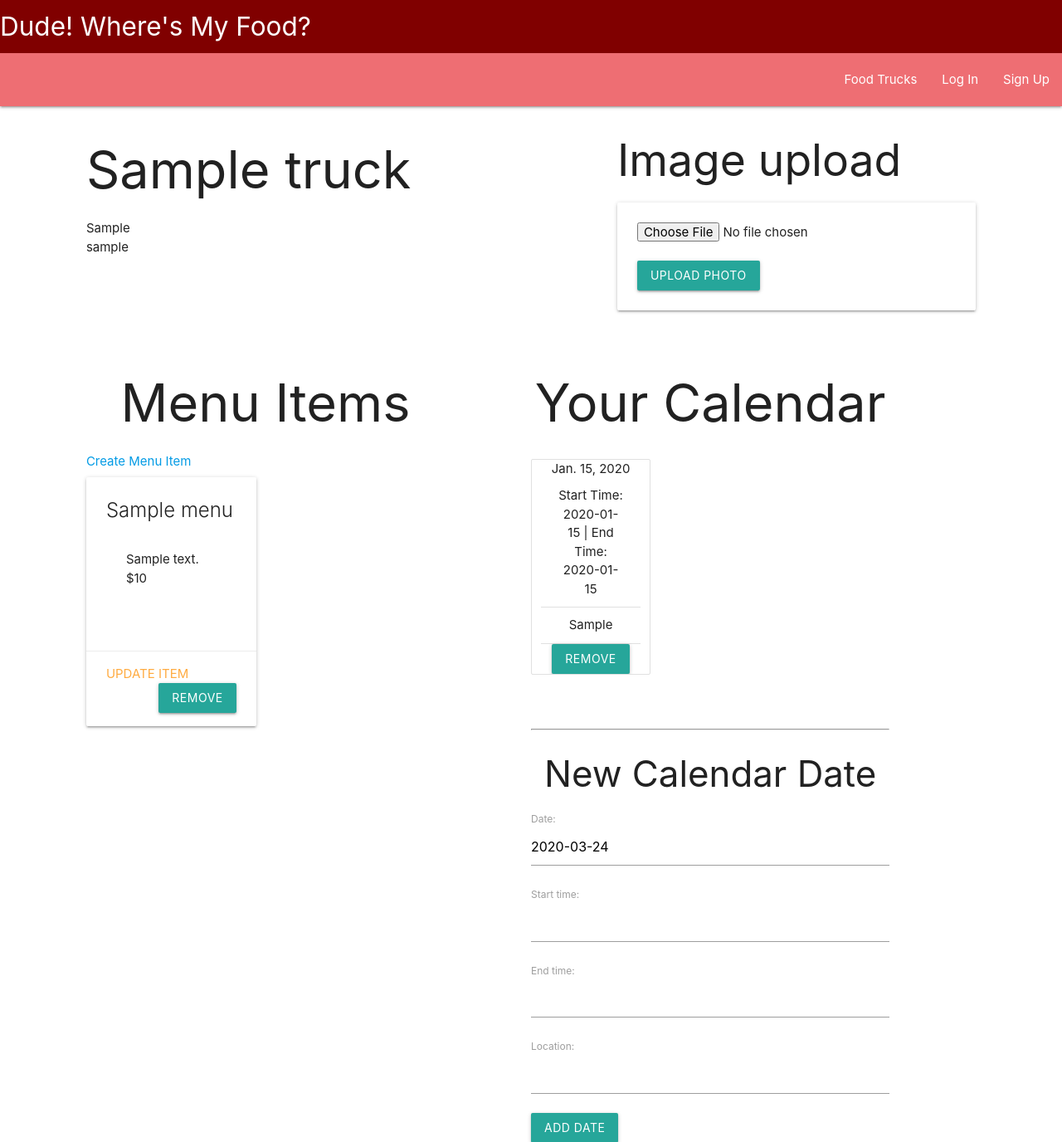
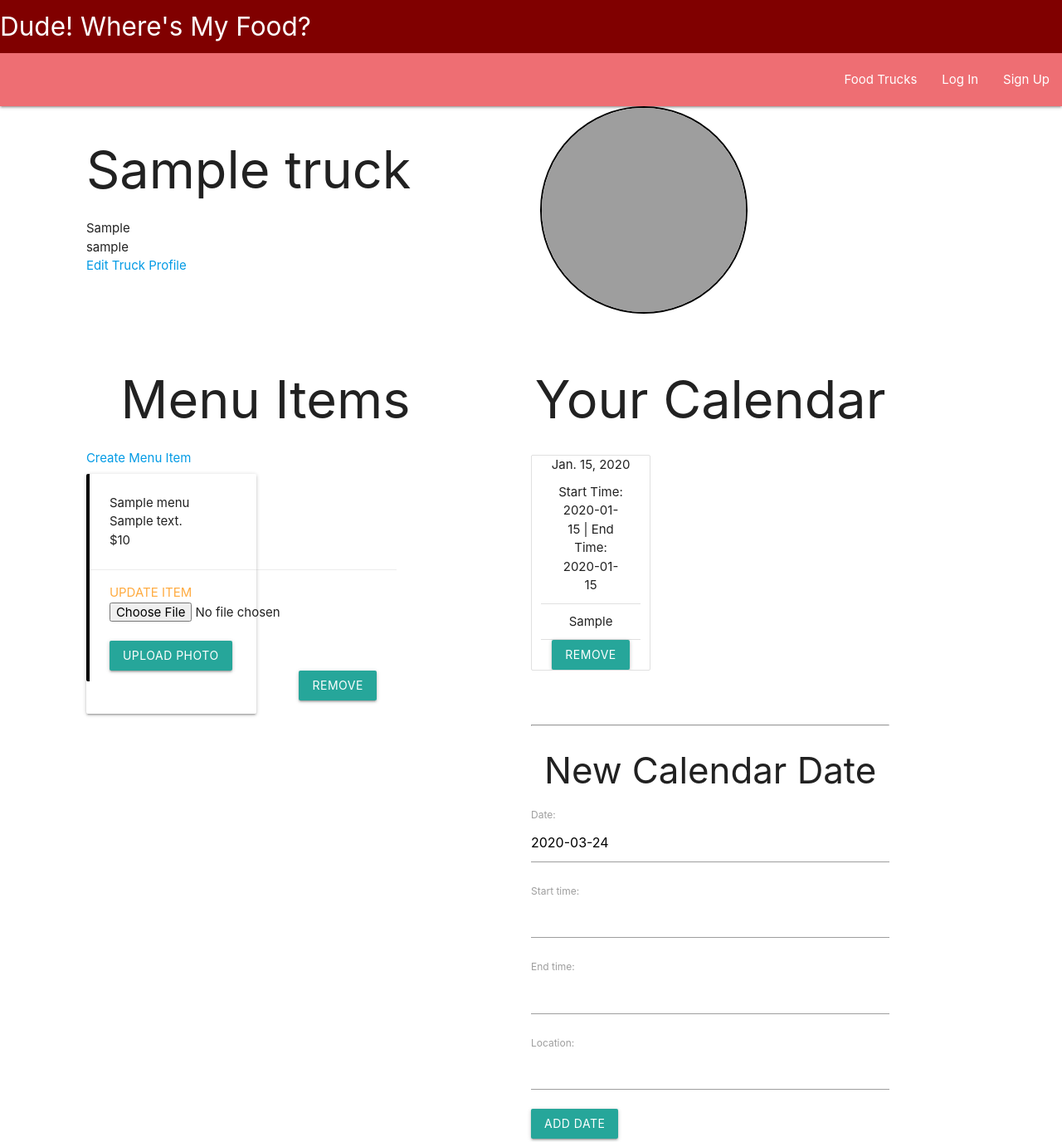
Before and after one commit to rjohnson0707/Dude-Wheres-My-Food, a Django app: page /truck/1/ in a window 1280 px wide. Shown: the top 1376 px of the page at 83% size. Run offline with Django 3.2, Linux system fonts and the light colour scheme; tables that the repository leaves empty hold one stand-in row (values such as "Sample post"); grey boxes are pictures that could not be loaded.

Commit message:
menu update wokring, truck profile pic is working

```diff
--- a/mysite/dwmf/admin.py
+++ b/mysite/dwmf/admin.py
@@ -1,5 +1,5 @@
 from django.contrib import admin
-from .models import Truck, Profile, Menu, Calendar, Review,ProfilePhoto
+from .models import Truck, Profile, Menu, Calendar, Review,ProfilePhoto, TruckPhoto
 
 # Register your models here.
 
@@ -9,3 +9,4 @@ admin.site.register(Menu)
 admin.site.register(Calendar)
 admin.site.register(Review)
 admin.site.register(ProfilePhoto)
+admin.site.register(TruckPhoto)
--- a/mysite/dwmf/forms.py
+++ b/mysite/dwmf/forms.py
@@ -3,7 +3,7 @@ from django.contrib.auth.models import User
 from django.forms import ModelForm
 from django.db import models
 from django.contrib.auth.forms import UserCreationForm, UserChangeForm
-from .models import Profile, Menu, Calendar, Review
+from .models import Profile, Menu, Calendar, Review, Truck
 
 
 
@@ -91,3 +91,19 @@ class MenuUpdate(ModelForm):
     class Meta:
         model = Menu
         fields = ['food_name', 'description', 'price']
+
+class TruckUpdate(ModelForm):
+    class Meta:
+        model = Truck
+        fields = ['name', 'style']
+
+    def save(self, commit=True):
+        truck = super(TruckUpdate, self).save(commit=False)
+        truck.name = self.cleaned_data['name']
+        truck.style = self.cleaned_data['style']
+
+
+        if commit:
+            truck.save()
+
+        return truck
--- a/mysite/dwmf/models.py
+++ b/mysite/dwmf/models.py
@@ -57,6 +57,19 @@ class ProfilePhoto(models.Model):
     def __str__(self):
         return f"Photo for profile picture: {self.user_id} @ {self.url}"
 
+class TruckPhoto(models.Model):
+    url = models.CharField(max_length=200)
+    truck = models.ForeignKey(Truck, on_delete=models.CASCADE)
+
+    def __str__(self):
+        return f"Photo for truck picture: {self.truck_id} @ {self.url}"
+
+class MenuPhoto(models.Model):
+    url = models.CharField(max_length=200)
+    menu = models.ForeignKey(Menu, on_delete=models.CASCADE)
+
+    def __str__(self):
+        return f"Photo for menu picture: {self.menu_id} @ {self.url}"
 
 class Calendar(models.Model):
     date = models.DateField()
@@ -69,6 +82,8 @@ class Calendar(models.Model):
     def __str__(self):
         return f'{self.date}, {self.time}, {self.location}'
 
+    class Meta:
+        ordering = ['-date']
 
 class Review(models.Model):
     text = models.TextField(max_length=500)
--- a/mysite/dwmf/templates/dwmf/truck_detail.html
+++ b/mysite/dwmf/templates/dwmf/truck_detail.html
@@ -8,23 +8,30 @@
             <h1>{{truck.name}}</h1>
                 <div>{{truck.style}}</div>
                 <div>{{truck.user}}</div>
+                <a href="{%url 'truck_update' truck.pk%}">Edit Truck Profile</a>
         </div>
     </div>
 
     <!-- Photo container and info -->
-    <div class="col s6">
-        <div class="container">
-            <h2>Image upload</h2>
-            <form action="{% url 'profile_photo' user.id %}" enctype="multipart/form-data" method="POST" class="card-panel">
-                {% csrf_token %}
-                <input type="file" name="photo-file">
-                <br><br>
-                <input type="submit" class="btn" value="Upload Photo">
-              </form>
+    <div class="container col s6">
+        <div class="">
+          {% for photo in truck.truckphoto_set.all %}
+          <img class="profile" src="{{photo.url}}">
+          {% empty %}
+          <div>No Photos Uploaded</div>
+          {% endfor %}
+          {% if truck.truckphoto_set.all|length > 0%}
+          {% else%}
+          <form action="{% url 'truck_photo' truck.id %}" enctype="multipart/form-data" method="POST">
+            {% csrf_token %}
+            <input type="file" name="photo-file">
+            <br><br>
+            <input type="submit" class="btn" value="Upload Photo">
+          </form>
+          {% endif %}
         </div>
     </div>
 </div>
-
 <!-- Menu container and information -->
 <div class="row ">
     <div class="col s6">
@@ -34,15 +41,31 @@
             <div class="row">
             {%for item in truck.menu_set.all%}
                 <div class="col s12 m12 l6">
-                    <div class="card small">
-                        <div class="card-content">
-                            <span class="card-title">{{item.food_name}}</span>
+                    <div class="card horizontal">
+                        <div class="card-image">
+                            {% for photo in item.menuphoto_set.all %}
+                            <img class="profile" src="{{photo.url}}">
+                            {% empty %}
+                            <div>No Photos Uploaded</div>
+                            {% endfor %}
+                        </div>
+                        <div class="card-stacked">
                             <div class="card-content">
+                                <p>{{item.food_name}}</p>
                                 <p>{{item.description}}</p>
                                 <p>${{item.price}}</p>
                             </div>
                             <div class="card-action">
                                 <a href="{%url 'menu_update'  truck.id item.id%}">Update Item</a>
+
+                                {% if item.menuphoto_set.all|length > 0%}
+                                <form action="{% url 'menu_photo' truck.id item.id%}" enctype="multipart/form-data" method="POST">
+                                  {% csrf_token %}
+                                  <input type="file" name="photo-file">
+                                  <br><br>
+                                  <input type="submit" class="btn" value="Upload Photo">
+                                </form>
+                                {% endif %}
                                 <form action="{% url 'delete_item' truck.id item.id %}" method="post">
                                     {% csrf_token %}
                                   <button type="submit" class="btn right">Remove</button>
@@ -50,7 +73,6 @@
                             </div>
                         </div>
                     </div>
-
                 </div>
             {%endfor%}
             </div>
--- a/mysite/dwmf/urls.py
+++ b/mysite/dwmf/urls.py
@@ -17,7 +17,10 @@ urlpatterns = [
     path('truck/register/', views.TruckCreate.as_view(), name="truck_register"),
     path('truck/<int:truck_id>/', views.truck_detail, name='truck_detail'),
     path('truck/<int:truck_id>/create', views.menu_create, name='menu_create'),
+    path('truck/<int:pk>/update', views.TruckUpdate.as_view(), name='truck_update'),
+    path('truck/<int:truck_id>/truck_photo/', views.truck_photo, name='truck_photo'),
     path('truck/<int:truck_id>/create/menu_new', views.menu_new, name='menu_new'),
+    path('truck/<int:truck_id>/menu/<int:item_id>/menu_photo/', views.menu_photo, name='menu_photo'),
     path('truck/<int:truck_id>/add_calendar', views.add_calendar, name='add_calendar'),
     path('truck/<int:truck_id>/calendar/<int:calendar_id>/delete', views.delete_calendar, name='delete_calendar'),
     path('truck/<int:truck_id>/menu/<int:item_id>/menu_update', views.menu_update, name='menu_update'),
--- a/mysite/dwmf/views.py
+++ b/mysite/dwmf/views.py
@@ -6,8 +6,8 @@ from django.contrib.auth.decorators import login_required
 from django.contrib.auth.mixins import LoginRequiredMixin
 from django.views.generic.edit import CreateView, UpdateView, DeleteView
 from django.views.generic import ListView, DetailView
-from .models import Truck, User, Profile, Menu, Calendar, ProfilePhoto
-from .forms import ExtendedUserCreationForm, ProfileForm, MenuForm, CalendarForm, EditProfile, EditUser, ReviewForm, MenuUpdate
+from .models import Truck, User, Profile, Menu, Calendar, ProfilePhoto, TruckPhoto
+from .forms import ExtendedUserCreationForm, ProfileForm, MenuForm, CalendarForm, EditProfile, EditUser, ReviewForm, MenuUpdate, TruckUpdate
 import uuid
 import boto3
 
@@ -32,6 +32,9 @@ class TruckCreate(LoginRequiredMixin, CreateView):
         form.instance.user = self.request.user
         return super().form_valid(form)
 
+class TruckUpdate(LoginRequiredMixin, UpdateView):
+    model = Truck
+    fields = ['name', 'style']
 ##########################view definitions here
 
 def truck_detail(request, truck_id):
@@ -107,6 +110,35 @@ def profile_photo(request, user_id):
             print('An error occurred uploading the file to the cloud')
     return redirect(reverse('profile'))
 
+def truck_photo(request, truck_id):
+
+    photo_file = request.FILES.get('photo-file', None)
+    if photo_file:
+        s3 = boto3.client('s3')
+        key = uuid.uuid4().hex[:6] + photo_file.name[photo_file.name.rfind('.'):]
+        try:
+            s3.upload_fileobj(photo_file, BUCKET, key)
+            url = f"{S3_BASE_URL}{BUCKET}/{key}"
+            photo = TruckPhoto(url=url, truck_id=truck_id)
+            photo.save()
+        except:
+            print('An error occurred uploading the file to the cloud')
+    return redirect('truck_detail', truck_id=truck_id)
+
+def menu_photo(request, truck_id, item_id):
+
+    photo_file = request.FILES.get('photo-file', None)
+    if photo_file:
+        s3 = boto3.client('s3')
+        key = uuid.uuid4().hex[:6] + photo_file.name[photo_file.name.rfind('.'):]
+        try:
+            s3.upload_fileobj(photo_file, BUCKET, key)
+            url = f"{S3_BASE_URL}{BUCKET}/{key}"
+            photo = MenuPhoto(url=url, item_id=item_id)
+            photo.save()
+        except:
+            print('An error occurred uploading the file to the cloud')
+    return redirect('truck_detail', truck_id=truck_id)
 
 def assoc_truck(request, user_id, truck_id):
     Profile.objects.get(id=user_id).trucks.add(truck_id)
@@ -168,9 +200,9 @@ def edit_user(request):
         return render(request, 'registration/edit_user.html', {'form': form})
 
 def menu_update(request, item_id, truck_id):
-
+    item = Menu.objects.get(id=item_id)
     if request.method == 'POST':
-        form = MenuUpdate(request.POST)
+        form = MenuUpdate(request.POST, instance=item)
 
         if form.is_valid():
             update_item = form.save(commit=False)
@@ -178,7 +210,7 @@ def menu_update(request, item_id, truck_id):
             update_item.save()
             return redirect('truck_detail', truck_id=truck_id)
     else:
-        form = MenuUpdate()
+        form = MenuUpdate(instance=item)
         return render(request, 'dwmf/menu_update.html',{'form': form})
 
 def delete_item(request, item_id, truck_id):
```
Also changed, not shown: mysite/dwmf/templates/dwmf/truck_form.html (+7 -4 lines), mysite/dwmf/templates/dwmf/truck_update.html (added, +12 -0 lines), mysite/dwmf/migrations/0003_auto_20200324_1347.py (added).
